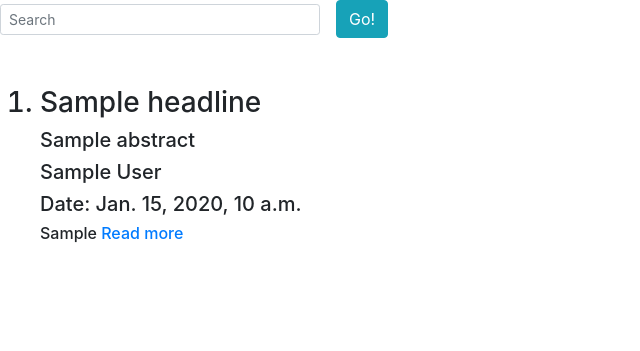
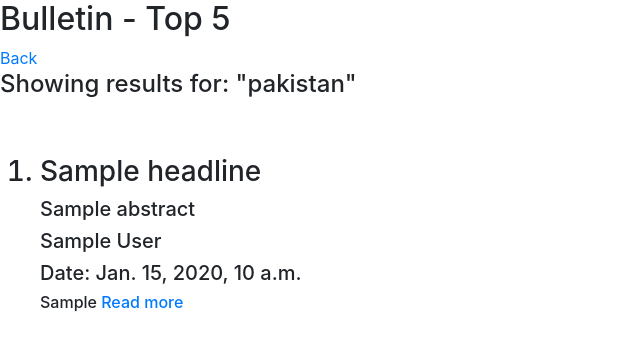
Before and after one commit to HumdahQamar/Bulletin, a Django app: template top_five/templates/top_five/search_results.html in a window 1280 px wide. Shown: the top 351 px of the page, without its empty margins (0-640 px from the left). Run offline with Django 3.2, Linux system fonts and the light colour scheme; data comes from the database, SQL or seed files in the repository; both versions use the stored data as it was after the commit; the template is opened without the code that fills it: values that come from a table or form of the project are taken from there, most other values are stand-ins (such as "Sample title", 1, 10 or a date in 2020); some libraries are stand-ins or nearby versions.

Commit message:
Add feature: Only admin can add search query terms

```diff
--- a/top_five/helpers/article.py
+++ b/top_five/helpers/article.py
@@ -1,8 +1,9 @@
 class Article:
-    def __init__(self, _headline=None, _author=None, _url=None, _lead=None, _abstract=None, _timestamp=None):
+    def __init__(self, _headline=None, _author=None, _url=None, _lead=None, _abstract=None, _timestamp=None, _query=None):
         self.abstract = _abstract
         self.author = _author
         self.headline = _headline
         self.lead_paragraph = _lead
         self.timestamp = _timestamp
         self.url = _url
+        self.query = _query
--- a/top_five/templates/top_five/base.html
+++ b/top_five/templates/top_five/base.html
@@ -6,6 +6,20 @@
         <link rel="stylesheet" href="https://maxcdn.bootstrapcdn.com/bootstrap/4.0.0/css/bootstrap.min.css" integrity="sha384-Gn5384xqQ1aoWXA+058RXPxPg6fy4IWvTNh0E263XmFcJlSAwiGgFAW/dAiS6JXm" crossorigin="anonymous">
     </head>
     <body>
-            {% block contents %}{% endblock %}
+        <h2>Bulletin - Top 5</h2>
+        {% block contents %}
+            <br>
+            {% if queries.all %}
+                <h3>Choose a Search Query..</h3>
+                <ul>
+                    {% for query in queries %}
+                        <li><a href="{%  url 'search_results' query.pk %}">{{ query.title }}</a></li>
+                    {% endfor %}
+                </ul>
+            {% else %}
+                <h3>No Search Queries to show at the moment.</h3>
+                <h4>Use the admin site to create new queries..</h4>
+            {% endif %}
+        {% endblock %}
     </body>
 </html>
--- a/top_five/templates/top_five/search_results.html
+++ b/top_five/templates/top_five/search_results.html
@@ -1,12 +1,10 @@
 {% extends "top_five/base.html" %}
 {% block contents %}
-        <form class="form-inline md-form form-sm" action="{% url 'search_results' %}" method="get" accept-charset="utf-8">
-            <input class="form-control form-control-sm mr-3 w-25" name="query" type="text" placeholder="Search">
-            <button class="btn btn-info" type="submit">Go!</button>
-        </form>
+    <a href="{% url 'index' %}">Back</a>
+    <h4>Showing results for: "{{ current_query }}"</h4>
     <br><br>
     <ol>
-        {% for article in object_list %}
+    {% for article in articles %}
         <h3><li> {{ article.headline }}</li></h3>
         <h5>{{ article.abstract }}</h5>
         {% if article.author %}
--- a/top_five/urls.py
+++ b/top_five/urls.py
@@ -5,5 +5,5 @@ from top_five import views
 
 urlpatterns = [
     path('', views.index, name='index'),
-    path('search/', views.ArticleSearchListView.as_view(), name='search_results'),
+    path('search/<int:pk>/', views.ArticleSearchDetailView.as_view(), name='search_results'),
 ]
```
Also changed, not shown: top_five/templates/top_five/index.html (deleted, +0 -9 lines), top_five/views.py (+20 -11 lines), db.sqlite3. Lines whose indentation alone changed are shown as unchanged.
